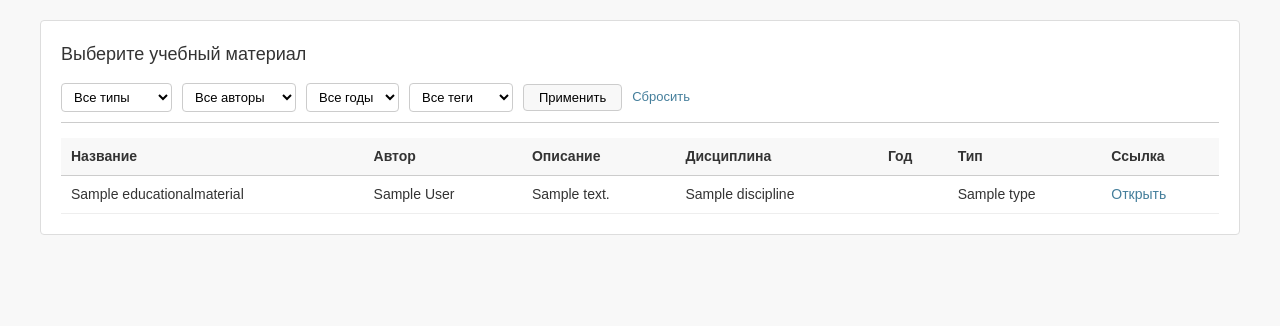
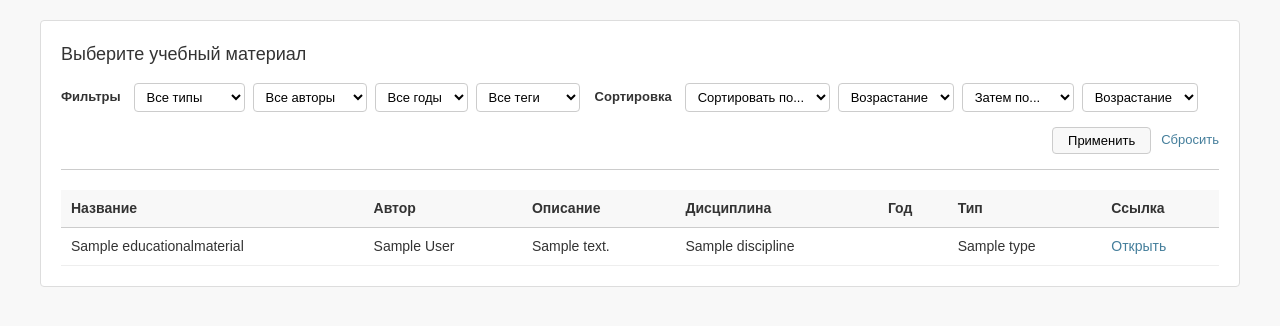
Before and after one commit to DomiVivi/Search-and-filtering-module, a Django app: page / in a window 1280 px wide. Shown: the part 43-369 px from the top of the page. Run offline with Django 5.2, Linux system fonts and the light colour scheme; tables that the repository leaves empty hold one stand-in row (values such as "Sample post").

Commit message:
feat: реализована двухуровневая сортировка

```diff
--- a/src/catalog/views.py
+++ b/src/catalog/views.py
@@ -20,11 +20,47 @@ def material_list(request):
     if tag_id:
         materials = materials.filter(materialtag__tag_id=tag_id)
 
+    sort_field1 = request.GET.get("sort_field1", "")
+    sort_dir1 = request.GET.get("sort_dir1", "asc")
+    sort_field2 = request.GET.get("sort_field2", "")
+    sort_dir2 = request.GET.get("sort_dir2", "asc")
+
+    order_by_list = []
+
+    if sort_field1:
+        prefix1 = "-" if sort_dir1 == "desc" else ""
+        if sort_field1 == "name":
+            order_by_list.append(f"{prefix1}name")
+        elif sort_field1 == "author":
+            order_by_list.append(f"{prefix1}author__full_name")
+        elif sort_field1 == "year":
+            order_by_list.append(f"{prefix1}year__year")
+        elif sort_field1 == "discipline":
+            order_by_list.append(f"{prefix1}discipline__name")
+
+    if sort_field2:
+        prefix2 = "-" if sort_dir2 == "desc" else ""
+        if sort_field2 == "name":
+            order_by_list.append(f"{prefix2}name")
+        elif sort_field2 == "author":
+            order_by_list.append(f"{prefix2}author__full_name")
+        elif sort_field2 == "year":
+            order_by_list.append(f"{prefix2}year__year")
+        elif sort_field2 == "discipline":
+            order_by_list.append(f"{prefix2}discipline__name")
+
+    if order_by_list:
+        materials = materials.order_by(*order_by_list)
+
     context = {
         "materials": materials,
         "types": Type.objects.all(),
         "authors": Author.objects.all(),
         "years": Year.objects.all(),
         "tags": Tag.objects.all(),
+        "current_sort_field1": sort_field1,
+        "current_sort_dir1": sort_dir1,
+        "current_sort_field2": sort_field2,
+        "current_sort_dir2": sort_dir2,
     }
     return render(request, "index.html", context)
--- a/src/static/css/style.css
+++ b/src/static/css/style.css
@@ -104,17 +104,48 @@ h2 {
     color: #666;
 }
 
-/* Фасетный поиск */
+/* Главный контейнер формы */
 .filter-form {
     display: flex;
     flex-wrap: wrap;
-    gap: 10px;
-    margin-bottom: 15px;
-    padding-bottom: 10px;
+    gap: 15px;
+    margin-bottom: 20px;
+    padding-bottom: 15px;
     border-bottom: 1px solid #ccc;
     align-items: center;
 }
 
+/* Блоки фильтров и сортировки */
+.filters-section,
+.sorting-section {
+    display: flex;
+    flex-wrap: wrap;
+    gap: 8px;
+    align-items: center;
+}
+
+.filters-section br,
+.sorting-section br {
+    display: none;
+}
+
+/* Стили для заголовков */
+.filters-section strong,
+.sorting-section strong {
+    margin-right: 5px;
+    color: #333;
+    font-size: 13px;
+}
+
+/* Блок кнопок */
+.actions-section {
+    display: flex;
+    gap: 10px;
+    align-items: center;
+    margin-left: auto;
+}
+
+/* Стили выпадающих списков */
 .filter-form select {
     padding: 5px 8px;
     border: 1px solid #ccc;
@@ -124,6 +155,7 @@ h2 {
     font-family: inherit;
 }
 
+/* Стили кнопки */
 .filter-form button {
     padding: 5px 15px;
     background-color: #f8f8f8;
--- a/src/templates/index.html
+++ b/src/templates/index.html
@@ -4,6 +4,10 @@
     <h2>Выберите учебный материал</h2>
 
     <form method="get" class="filter-form">
+        <!-- Блок фильтров -->
+        <div class="filters-section">
+            <strong>Фильтры</strong>
+            <br>
             <select name="type">
                 <option value="">Все типы</option>
                 {% for t in types %}
@@ -31,9 +35,42 @@
                     <option value="{{ tag.id }}" {% if request.GET.tag == tag.id|stringformat:"s" %}selected{% endif %}>{{ tag.name }}</option>
                 {% endfor %}
             </select>
+        </div>
 
+        <!-- Блок сортировки -->
+        <div class="sorting-section">
+            <strong>Сортировка</strong>
+            <br>
+            <select name="sort_field1">
+                <option value="">Сортировать по...</option>
+                <option value="name" {% if current_sort_field1 == 'name' %}selected{% endif %}>Название</option>
+                <option value="author" {% if current_sort_field1 == 'author' %}selected{% endif %}>Автор</option>
+                <option value="year" {% if current_sort_field1 == 'year' %}selected{% endif %}>Год</option>
+                <option value="discipline" {% if current_sort_field1 == 'discipline' %}selected{% endif %}>Дисциплина</option>
+            </select>
+            <select name="sort_dir1">
+                <option value="asc" {% if current_sort_dir1 == 'asc' %}selected{% endif %}>Возрастание</option>
+                <option value="desc" {% if current_sort_dir1 == 'desc' %}selected{% endif %}>Убывание</option>
+            </select>
+
+            <select name="sort_field2">
+                <option value="">Затем по...</option>
+                <option value="name" {% if current_sort_field2 == 'name' %}selected{% endif %}>Название</option>
+                <option value="author" {% if current_sort_field2 == 'author' %}selected{% endif %}>Автор</option>
+                <option value="year" {% if current_sort_field2 == 'year' %}selected{% endif %}>Год</option>
+                <option value="discipline" {% if current_sort_field2 == 'discipline' %}selected{% endif %}>Дисциплина</option>
+            </select>
+            <select name="sort_dir2">
+                <option value="asc" {% if current_sort_dir2 == 'asc' %}selected{% endif %}>Возрастание</option>
+                <option value="desc" {% if current_sort_dir2 == 'desc' %}selected{% endif %}>Убывание</option>
+            </select>
+        </div>
+
+        <!-- Кнопки -->
+        <div class="actions-section">
             <button type="submit">Применить</button>
             <a href="{% url 'material_list' %}" class="reset-link">Сбросить</a>
+        </div>
     </form>
 
     <table class="table">
@@ -67,7 +104,7 @@
             </tr>
             {% empty %}
             <tr class="empty-row">
-                <td colspan="6">По выбранным фасетам ничего не найдено.</td>
+                <td colspan="7">По выбранным фасетам ничего не найдено.</td>
             </tr>
             {% endfor %}
         </tbody>
```
Lines whose indentation alone changed are shown as unchanged.
